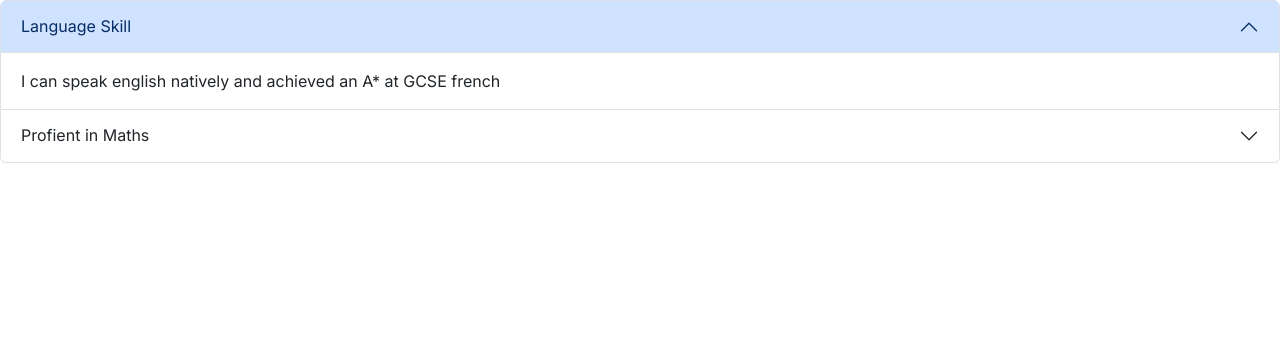
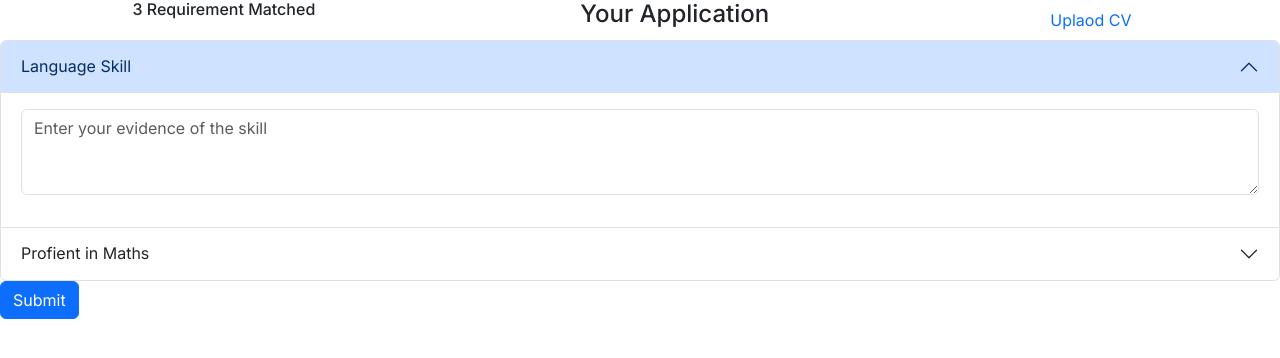
Before and after one commit to robwakefield/InternHunt, a Next.js app: page /studentDashboard in a window 1280 px wide. Shown: the top 358 px of the page. Built offline with nearby package versions, Linux system fonts and the light colour scheme.

Commit message:
minimal checking page

```diff
--- a/src/app/studentDashboard/page.js
+++ b/src/app/studentDashboard/page.js
@@ -2,24 +2,55 @@
 
 import "bootstrap/dist/css/bootstrap.min.css"
 import Accordion from 'react-bootstrap/Accordion';
+import Form from 'react-bootstrap/Form';
+import Nav from 'react-bootstrap/Nav';
+import Button from 'react-bootstrap/Button';
 
-function BasicExample() {
+function studentDashboard() {
   return (
-    <Accordion defaultActiveKey="0">
+    <main className="studentDashboard">
+      <Nav fill className="justify-content-center" activeKey="/home">
+      <Nav.Item>
+        <h6>3 Requirement Matched </h6>
+      </Nav.Item>
+      <Nav.Item>
+      <h4>Your Application </h4>
+      </Nav.Item>
+      <Nav.Item>
+        <Nav.Link eventKey="link-2">Uplaod CV</Nav.Link>
+      </Nav.Item>
+      </Nav>
+
+
+    <Form>
+      <Accordion defaultActiveKey={['0']} alwaysOpen>
         <Accordion.Item eventKey="0">
           <Accordion.Header>Language Skill</Accordion.Header>
           <Accordion.Body>
-          I can speak english natively and achieved an A* at GCSE french
+          <Form.Group className="mb-3" controlId="formGroupSkill1">
+          <Form.Control as="textarea" rows={3} placeholder="Enter your evidence of the skill"/>
+          </Form.Group>
           </Accordion.Body>
         </Accordion.Item>
         <Accordion.Item eventKey="1">
           <Accordion.Header>Profient in Maths</Accordion.Header>
           <Accordion.Body>
-          Maths Grade A in ALevels
+          <Form.Group className="mb-3" controlId="formGroupSkill2">
+            <Form.Label>Password</Form.Label>
+            <Form.Control as="textarea" rows={3} placeholder="Enter your evidence of the skill"/>
+          </Form.Group>
           </Accordion.Body>
         </Accordion.Item>
         </Accordion>
+      </Form>
+
+      <Button variant="primary" type="submit">
+        Submit
+      </Button>
+    </main>
+
+
   );
 }
 
-export default BasicExample;
+export default studentDashboard;
--- a/src/app/studentDashboard/studentDashboard.css
+++ b/src/app/studentDashboard/studentDashboard.css
@@ -1,25 +1,3 @@
-.accordion {
-    background-color: #eee;
-    color: #444;
-    cursor: pointer;
-    padding: 18px;
-    width: 100%;
-    text-align: left;
-    border: none;
-    outline: none;
-    transition: 0.4s;
-  }
-
-  /* Add a background color to the button if it is clicked on (add the .active class with JS), and when you move the mouse over it (hover) */
-  .active, .accordion:hover {
-    background-color: #ccc;
-  }
-
-  /* Style the accordion panel. Note: hidden by default */
-  .panel {
-    padding: 0 18px;
-    background-color: white;
-    max-height: 0;
-    overflow: hidden;
-    transition: max-height 0.2s ease-out;
-  }
+studentDashboard {
+  margin: 5px;
+}
```
Lines whose indentation alone changed are shown as unchanged.
